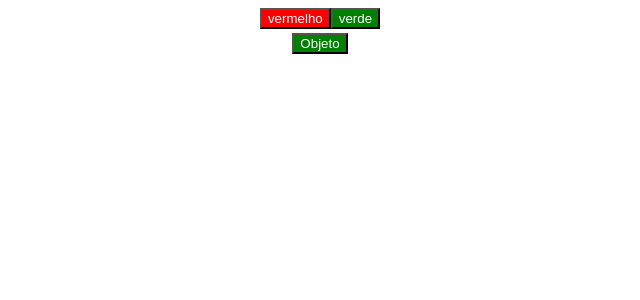
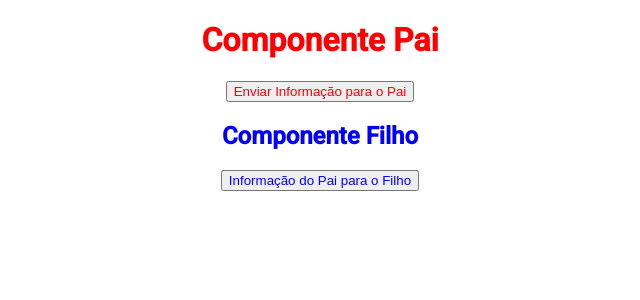
Before and after one commit to arthurvaz18/Binding-Angular, an Angular app: page / in a window 1280 px wide. Shown: the top 300 px of the page, without its empty margins (320-960 px from the left). Built offline with nearby package versions, Linux system fonts and the light colour scheme.

Commit message:
@Input e @Output simples

```diff
--- a/angular.json
+++ b/angular.json
@@ -30,6 +30,7 @@
               "src/assets"
             ],
             "styles": [
+              "@angular/material/prebuilt-themes/pink-bluegrey.css",
               "src/styles.scss"
             ],
             "scripts": []
@@ -90,6 +91,7 @@
               "src/assets"
             ],
             "styles": [
+              "@angular/material/prebuilt-themes/pink-bluegrey.css",
               "src/styles.scss"
             ],
             "scripts": []
--- a/package.json
+++ b/package.json
@@ -11,10 +11,12 @@
   "private": true,
   "dependencies": {
     "@angular/animations": "^17.3.0",
+    "@angular/cdk": "^17.3.10",
     "@angular/common": "^17.3.0",
     "@angular/compiler": "^17.3.0",
     "@angular/core": "^17.3.0",
     "@angular/forms": "^17.3.0",
+    "@angular/material": "^17.3.10",
     "@angular/platform-browser": "^17.3.0",
     "@angular/platform-browser-dynamic": "^17.3.0",
     "@angular/router": "^17.3.0",
--- /dev/null
+++ b/src/app/app-filho/app-filho.component.html
@@ -0,0 +1,5 @@
+<div id="container-filho">
+    <h2 class="corFilho">Componente Filho</h2>
+    <button class="corFilho" (click)="disparaInformacaoParaOPai()" >Informação do Pai para o Filho </button>
+    <h3 class="corPai">{{ recebeInformacaoDoPai }}</h3>
+</div>
--- /dev/null
+++ b/src/app/app-filho/app-filho.component.scss
@@ -0,0 +1,6 @@
+.corFilho{
+    color: blue;
+}
+.corPai{
+    color: red;
+}
--- /dev/null
+++ b/src/app/app-filho/app-filho.component.ts
@@ -0,0 +1,17 @@
+import { Component, EventEmitter, Input, Output } from '@angular/core';
+
+@Component({
+  selector: 'app-app-filho',
+  standalone: true,
+  imports: [],
+  templateUrl: './app-filho.component.html',
+  styleUrl: './app-filho.component.scss'
+})
+export class AppFilhoComponent {
+    @Input() recebeInformacaoDoPai?: string;
+    @Output() enviaInformacaoParaOPai = new EventEmitter<string>();
+
+    disparaInformacaoParaOPai(){
+      this.enviaInformacaoParaOPai.emit('Envia informações para o Pai');
+    }
+}
--- a/src/app/app.component.html
+++ b/src/app/app.component.html
@@ -1,11 +1,13 @@
   <div class="center">
-    <button  [class.red-button] ="botaoVermelho" (click)="botaoVerde = false;">vermelho</button>
-    <button [class.green-button]="true" (click)="botaoVerde = true;">verde</button>
-    <br />
+    <h1 class="corPai">Componente Pai</h1>
+    <button class="corPai"
+    (click)="getInformacao()">Enviar Informação para o Pai
+  </button>
+ <h3 class="corFilho" > {{ InformacaoDoFilho }} </h3>
+    <app-app-filho
+     [recebeInformacaoDoPai]="informacao"
+     (enviaInformacaoParaOPai)="recebendoInformacaoDoFilho($event)">
 
-    <button class="center" [class]="{
-      'red-button': !botaoVerde,
-      'green-button': botaoVerde,
+    </app-app-filho>
 
-    }">Objeto</button>
 </div>
--- a/src/app/app.component.scss
+++ b/src/app/app.component.scss
@@ -11,3 +11,9 @@
     text-align: center;
     margin: 4px;
 }
+.corPai{
+    color: red;
+}
+.corFilho{
+    color: blue;
+}
--- a/src/app/app.component.ts
+++ b/src/app/app.component.ts
@@ -1,10 +1,11 @@
 import { Component } from '@angular/core';
 import { RouterOutlet } from '@angular/router';
+import { AppFilhoComponent } from "./app-filho/app-filho.component";
 
 @Component({
   selector: 'app-root',
   standalone: true,
-  imports: [RouterOutlet],
+  imports: [RouterOutlet, AppFilhoComponent],
   templateUrl: './app.component.html',
   styleUrl: './app.component.scss'
 })
@@ -13,5 +14,13 @@ export class AppComponent {
   botaoVermelho = true;
   botaoVerde = true;
 
+  informacao?: string;
+  InformacaoDoFilho?: string;
 
+  getInformacao(){
+    this.informacao = 'Informacao do pai para o filho';
   }
+  recebendoInformacaoDoFilho(event: string): void{
+      this.InformacaoDoFilho = event;
+  }
+  }
--- a/src/index.html
+++ b/src/index.html
@@ -4,6 +4,8 @@
   <meta charset="utf-8">
   <title>ProjetoAngular</title>
   <meta name="viewport" content="width=device-width, initial-scale=1">
+  <link href="https://fonts.googleapis.com/css2?family=Roboto:wght@300;400;500&display=swap" rel="stylesheet">
+  <link href="https://fonts.googleapis.com/icon?family=Material+Icons" rel="stylesheet">
 </head>
 <body>
 
--- a/src/styles.scss
+++ b/src/styles.scss
@@ -1 +1,4 @@
 /* You can add global styles to this file, and also import other style files */
+
+html, body { height: 100%; }
+body { margin: 0; font-family: Roboto, "Helvetica Neue", sans-serif; }
```
Also changed, not shown: 2 other files (tests, documents, lock files or other folders).
